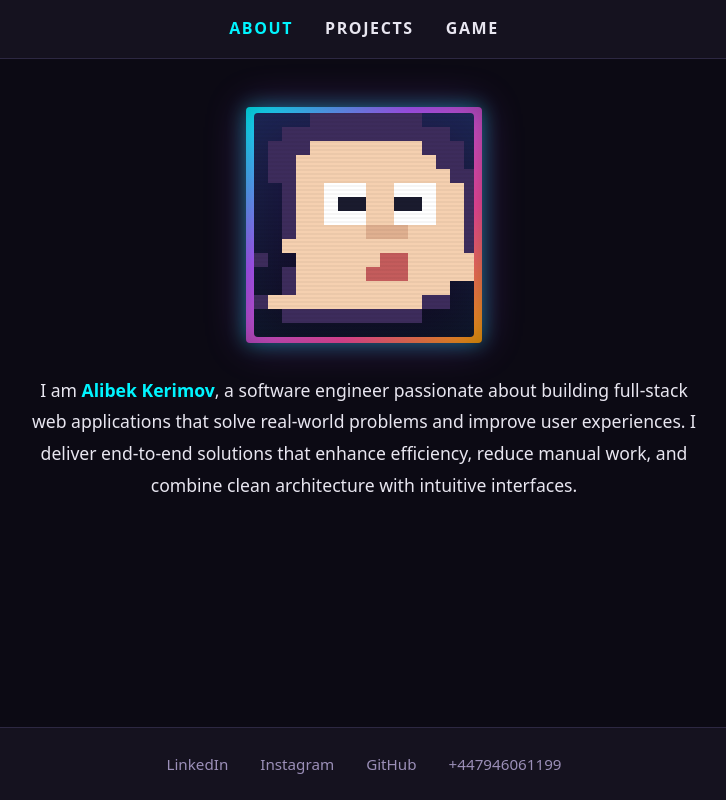
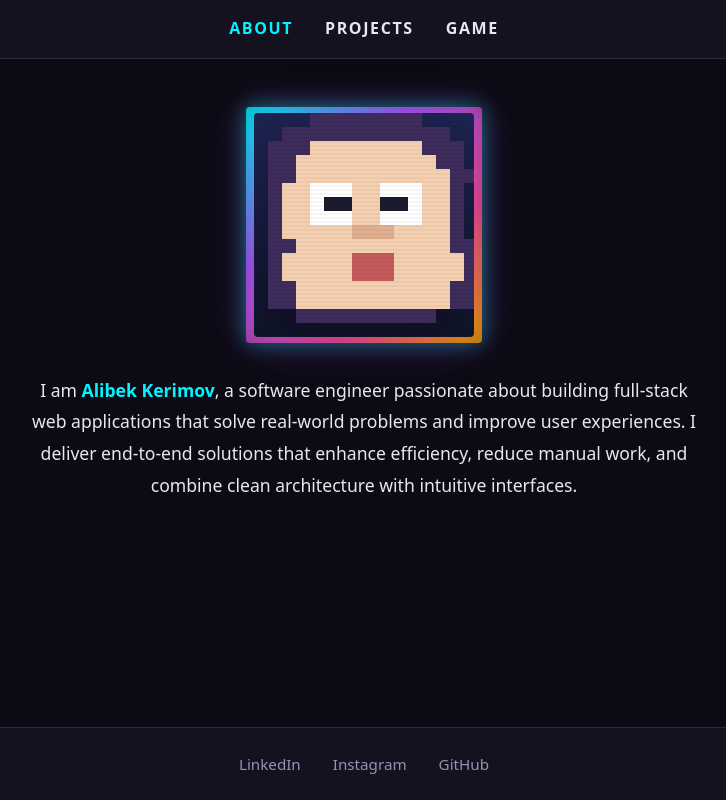
Before and after one commit to archila99/Portfolio, a React (Vite) app: page / in a window 1280 px wide. Shown: the whole page, without its empty margins (276-1002 px from the left). Built offline with nearby package versions, Linux system fonts and the light colour scheme.

Commit message:
Github link added

```diff
--- a/src/components/Footer.tsx
+++ b/src/components/Footer.tsx
@@ -2,7 +2,7 @@ export default function Footer() {
   const contacts = [
     { label: 'LinkedIn', href: 'https://linkedin.com/in/alibek-kerimov/', hideOnMobile: false },
     { label: 'Instagram', href: 'https://www.instagram.com/archila_001/', hideOnMobile: false },
-    { label: 'GitHub', href: 'https://github.com/archila99', hideOnMobile: true },
+    { label: 'GitHub', href: 'https://github.com/archila99', hideOnMobile: false },
   ]
 
   return (
@@ -34,9 +34,6 @@ export default function Footer() {
           {label}
         </a>
       ))}
-      <div style={{ color: 'var(--text-muted)', fontSize: '0.95rem' }}>
-        +447946061199
-      </div>
     </footer>
   )
 }
--- a/src/components/PixelAvatar.tsx
+++ b/src/components/PixelAvatar.tsx
@@ -21,18 +21,18 @@ const PIXEL_ART = [
   '_HHHFFFFFFFFHHH_',
   '_HHFFFFFFFFFFHH_',
   '_HHFFFFFFFFFFFHH_',
-  '_HFFWWWFFWWWFFH_',
-  '_HFFWEEFFEEWFFH_',
-  '_HFFWWWFFWWWFFH_',
-  '_HFFFFFNNNFFFFH_',
-  '_FFFFFFFFFFFFFHH_',
-  '_FFFFFFLLFFFFF_',
-  '_HFFFFFLLLFFFFF_',
-  '_HFFFFFFFFFFF_',
-  '_HFFFFFFFFFFFHH_',
+  '_HFFWWWFFWWWFFH__',
+  '_HFFWEEFFEEWFFH__',
+  '_HFFWWWFFWWWFFH__',
+  '_HFFFFFNNNFFFFH__',
+  '_HHFFFFFFFFFFFHH_',
+  '_HFFFFFLLLFFFFFHH_',
+  '_HFFFFFLLLFFFFFHH_',
+  '_HHFFFFFFFFFFFHH_',
+  '_HHFFFFFFFFFFFHH_',
   '___HHHHHHHHHH___',
-  '_______________',
-].map((row) => row.split(''))
+  '________________',
+].map((row) => row.padEnd(16, '_').slice(0, 16).split(''))
 
 const SIZE = GRID_SIZE * PIXEL_SIZE
 
```
